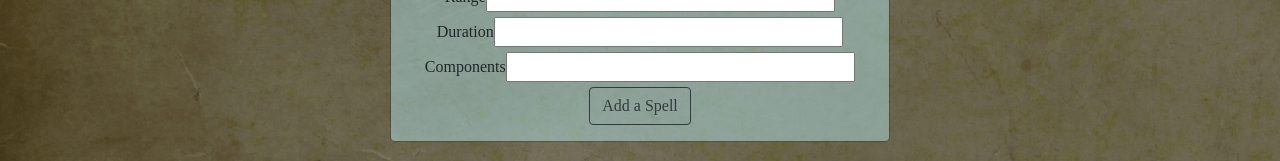
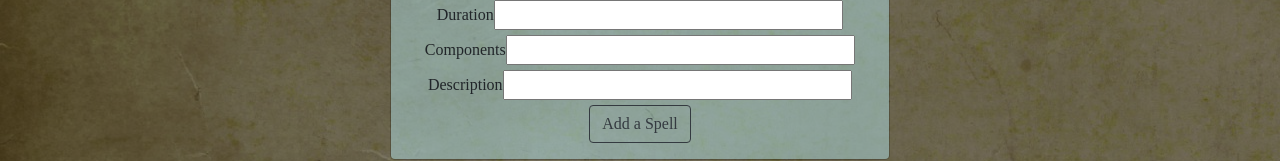
Before and after one commit to ctbarrel/spell-library, a React (Create React App) app in the folder frontend/: page / in a window 1280 px wide. Both pictures are taken after a click on the button "Add a Spell". Shown: the part 426-587 px from the top of the page. Built offline with nearby package versions, Linux system fonts and the light colour scheme; no server answers; a web font is replaced by a local one.

Commit message:
added description field

```diff
--- a/frontend/src/components/AddSpell.js
+++ b/frontend/src/components/AddSpell.js
@@ -1,4 +1,4 @@
-import React, {Component} from 'react'
+import React, { Component } from 'react'
 import Button from 'react-bootstrap/Button'
 
 const API_URL = process.env.REACT_APP_API_URL
@@ -19,15 +19,15 @@ export default class AddSpell extends Component {
         }
     }
 
-    handleChange = ({target}) => {
-        this.setState({[target.name]: target.value})
+    handleChange = ({ target }) => {
+        this.setState({ [target.name]: target.value })
     }
 
     handleSelectSchool = (value) => {
-        this.setState({school: value})
+        this.setState({ school: value })
     }
     handleSelectCasting = (value) => {
-        this.setState({casting: value})
+        this.setState({ casting: value })
     }
 
     handleSubmit = (event) => {
@@ -68,7 +68,7 @@ export default class AddSpell extends Component {
                 <span className='school'>
                     <label htmlFor='school'>School of Magic</label>
                     <select value={this.state.school}
-                onChange={({target}) => this.handleSelectSchool(target.value)}>
+                        onChange={({ target }) => this.handleSelectSchool(target.value)}>
                         <option value='Abjuration'>Abjuration</option>
                         <option value='Conjuration'>Conjuration</option>
                         <option value='Divination'>Divination</option>
@@ -93,7 +93,7 @@ export default class AddSpell extends Component {
                 <span className='oneline casting'>
                     <label htmlFor='casting'>Casting Time</label>
                     <select value={this.state.casting}
-                onChange={({target}) => this.handleSelectCasting(target.value)}>
+                        onChange={({ target }) => this.handleSelectCasting(target.value)}>
                         <option value='1 Action'>1 Action</option>
                         <option value='1 Bonus Action'>1 Bonus Action</option>
                         <option value='1 Reaction'>1 Reaction</option>
@@ -130,6 +130,14 @@ export default class AddSpell extends Component {
                         onChange={this.handleChange} />
                 </span>
 
+                <span className='oneline description'>
+                    <label htmlFor='description'>Description</label>
+                    <input name='description'
+                        value={this.state.description}
+                        type='text'
+                        onChange={this.handleChange} />
+                </span>
+
                 <Button variant="outline-dark"
                     onClick={this.handleSubmit}>Add a Spell</Button>
             </form>
--- a/frontend/src/components/UpdateSpell.js
+++ b/frontend/src/components/UpdateSpell.js
@@ -1,4 +1,4 @@
-import React, {Component} from 'react'
+import React, { Component } from 'react'
 import Button from 'react-bootstrap/Button'
 
 const API_URL = process.env.REACT_APP_API_URL
@@ -8,7 +8,7 @@ export default class UpdateSpell extends Component {
     constructor(props) {
         super(props)
 
-        const {spell} = props
+        const { spell } = props
 
         this.state = {
             name: spell.name,
@@ -17,8 +17,8 @@ export default class UpdateSpell extends Component {
         }
     }
 
-    handleChange = ({target}) => {
-        this.setState({[target.name]: target.value})
+    handleChange = ({ target }) => {
+        this.setState({ [target.name]: target.value })
     }
 
     handleDelete = () => {
@@ -30,7 +30,7 @@ export default class UpdateSpell extends Component {
     }
 
     handleSelectSchool = (value) => {
-        this.setState({school: value})
+        this.setState({ school: value })
     }
 
     handleSubmit = (event) => {
@@ -61,7 +61,7 @@ export default class UpdateSpell extends Component {
                 <span className='input-school'>
                     <label htmlFor='school'>School of Magic</label>
                     <select value={this.state.school}
-                onChange={({target}) => this.handleSelectSchool(target.value)}>
+                        onChange={({ target }) => this.handleSelectSchool(target.value)}>
                         <option value='Abjuration'>Abjuration</option>
                         <option value='Conjuration'>Conjuration</option>
                         <option value='Divination'>Divination</option>
@@ -85,7 +85,7 @@ export default class UpdateSpell extends Component {
                 <span className='oneline casting'>
                     <label htmlFor='casting'>Casting Time</label>
                     <select value={this.state.casting}
-                onChange={({target}) => this.handleSelectCasting(target.value)}>
+                        onChange={({ target }) => this.handleSelectCasting(target.value)}>
                         <option value='1 Action'>1 Action</option>
                         <option value='1 Bonus Action'>1 Bonus Action</option>
                         <option value='1 Reaction'>1 Reaction</option>
@@ -122,6 +122,14 @@ export default class UpdateSpell extends Component {
                         onChange={this.handleChange} />
                 </span>
 
+                <span className='oneline description'>
+                    <label htmlFor='description'>Description</label>
+                    <input name='description'
+                        value={this.state.description}
+                        type='text'
+                        onChange={this.handleChange} />
+                </span>
+
                 <Button variant="outline-dark"
                     onClick={this.handleSubmit}>Update the Spell</Button>
                 <Button className='deletebutton' variant='outline-danger' onClick={this.handleDelete}>Remove Spell</Button>
```
Lines whose indentation alone changed are shown as unchanged.
